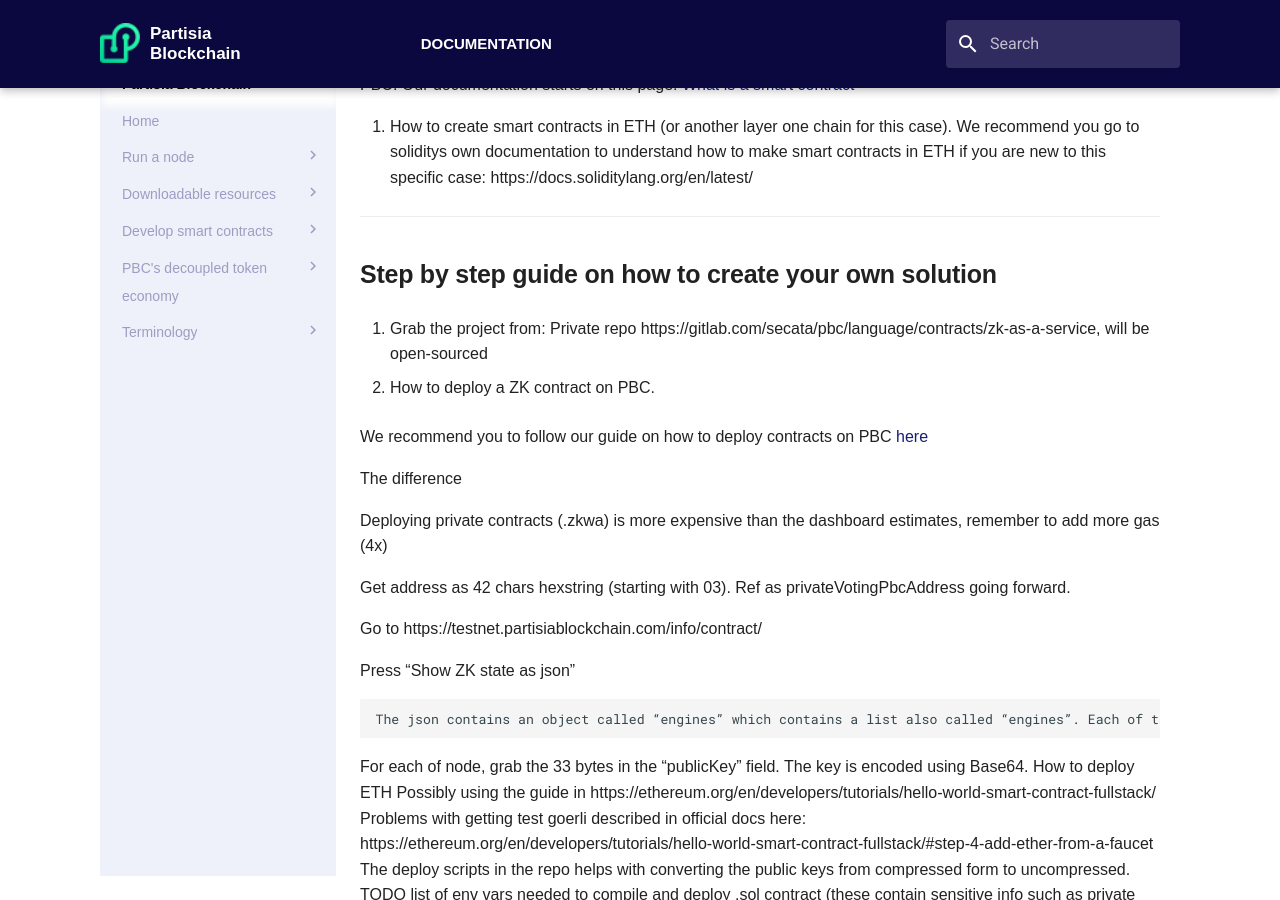
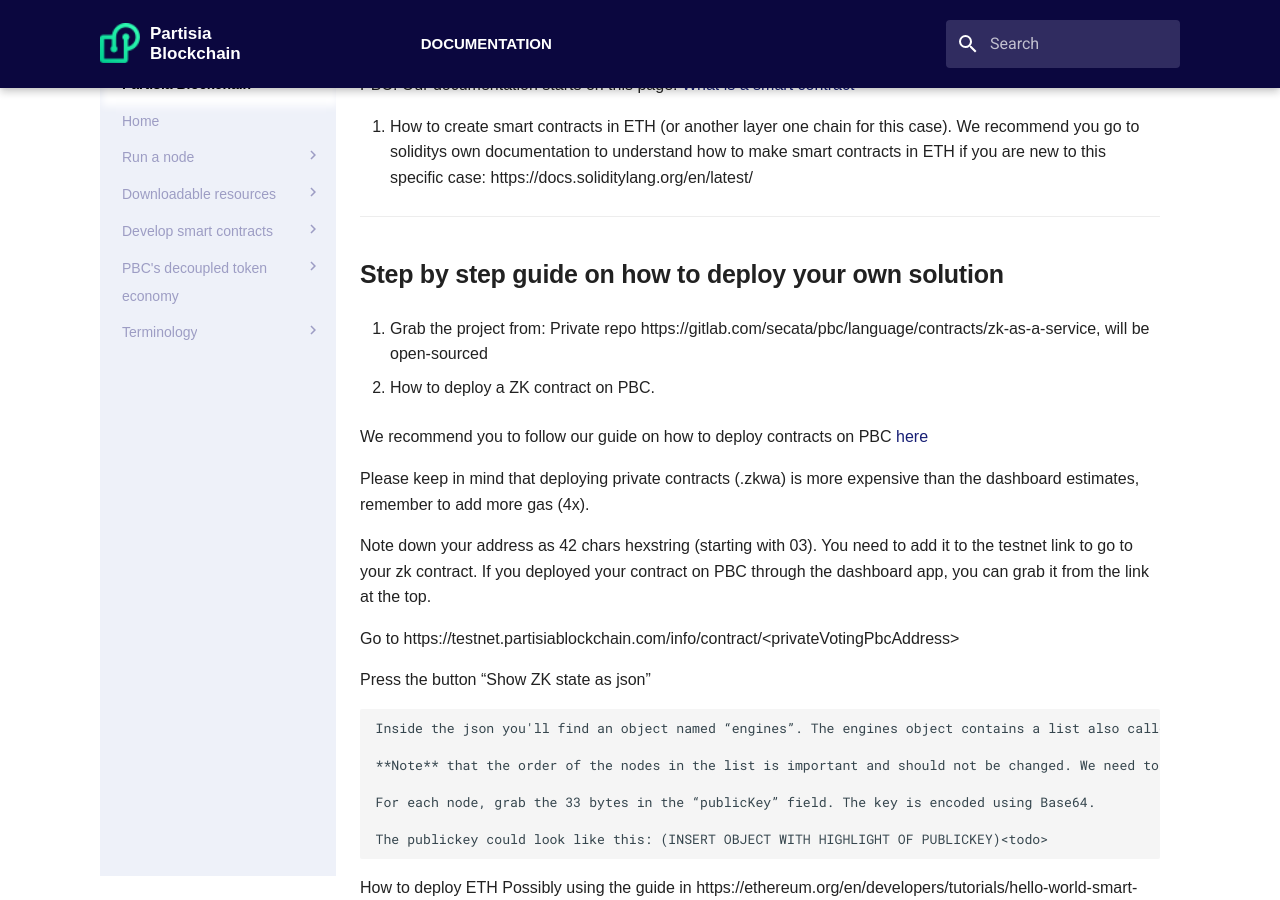
Before and after one commit to 0xSero/partisia-docs, an MkDocs documentation site: the page built from docs/pbc-as-a-second-layer-how-to-create-your-own-solution.md, in a window 1280 px wide and 900 px high, scrolled down 236 px. Built offline with MkDocs 1.6.1 and Material for MkDocs 9.7.7, drawn with Linux system fonts in a browser that asks for light colours; some web fonts are replaced; a script that is not in the unit is left out; some of the changed text lies outside the part shown.

Commit message:
Updating listing and adding a todo for later

```diff
--- a/docs/pbc-as-a-second-layer-how-to-create-your-own-solution.md
+++ b/docs/pbc-as-a-second-layer-how-to-create-your-own-solution.md
@@ -8,26 +8,30 @@
 We recommend you go to soliditys own documentation to understand how to make smart contracts in ETH if you are new to this specific case: https://docs.soliditylang.org/en/latest/
 ---
 
-## Step by step guide on how to create your own solution
+## Step by step guide on how to deploy your own solution
 1. Grab the project from: Private repo https://gitlab.com/secata/pbc/language/contracts/zk-as-a-service, will be open-sourced
 
 2. How to deploy a ZK contract on PBC.
 
    We recommend you to follow our guide on how to deploy contracts on PBC [here](contract-compilation.md)
 
-   The difference
+   Please keep in mind that deploying private contracts (.zkwa) is more expensive than the dashboard estimates, remember to add more gas (4x).
 
-   Deploying private contracts (.zkwa) is more expensive than the dashboard estimates, remember to add more gas (4x)
+   Note down your address as 42 chars hexstring (starting with 03). You need to add it to the testnet link to go to your zk contract. If you deployed your contract on PBC through the dashboard app, you can grab it from the link at the top.
 
-   Get address as 42 chars hexstring (starting with 03). Ref as privateVotingPbcAddress going forward.
+   Go to https://testnet.partisiablockchain.com/info/contract/<privateVotingPbcAddress\>
 
-   Go to https://testnet.partisiablockchain.com/info/contract/<privateVotingPbcAddress>
+   Press the button “Show ZK state as json”
 
-   Press “Show ZK state as json”
+    Inside the json you'll find an object named “engines”. The engines object contains a list also called “engines”. Each of the four objects in the “engines” list contains information for one of the ZK nodes selected for this contract.
 
-    The json contains an object called “engines” which contains a list also called “engines”. Each of the four objects in the “engines” list contains information for one of the ZK nodes selected for this contract. Note that the order of the nodes in the list is important and should not be changed. Refer to the nodes as node0, node1, node2, and node3, based on their place in the list.
+    **Note** that the order of the nodes in the list is important and should not be changed. We need to grab their publickeys and its very important that you keep this in order, we urge you to refer to the nodes as node0, node1, node2, and node3, based on their place in the list.
 
-For each of node, grab the 33 bytes in the “publicKey” field. The key is encoded using Base64.
+    For each node, grab the 33 bytes in the “publicKey” field. The key is encoded using Base64.
+
+    The publickey could look like this: (INSERT OBJECT WITH HIGHLIGHT OF PUBLICKEY)<todo>
+
+
 How to deploy ETH
 Possibly using the guide in https://ethereum.org/en/developers/tutorials/hello-world-smart-contract-fullstack/
 Problems with getting test goerli described in official docs here: https://ethereum.org/en/developers/tutorials/hello-world-smart-contract-fullstack/#step-4-add-ether-from-a-faucet
```
